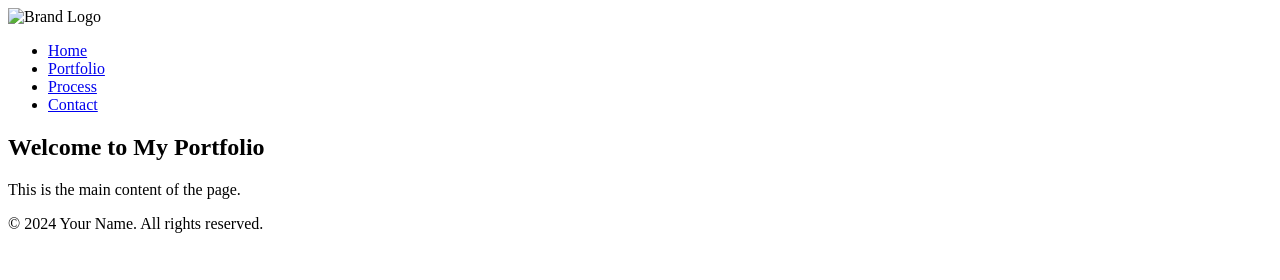
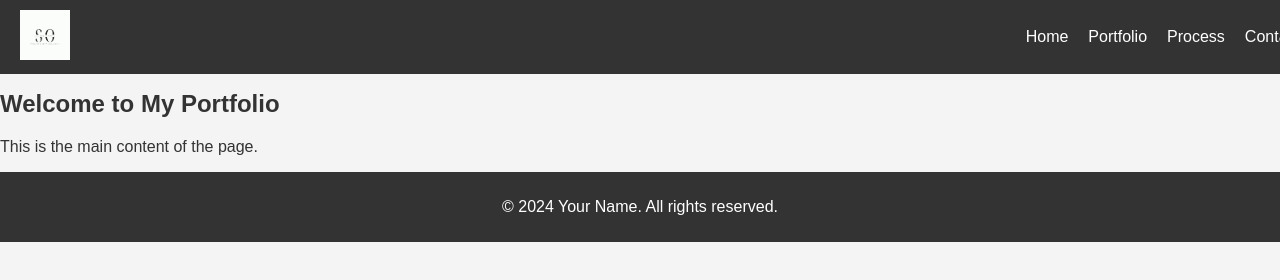
Before and after one commit to Samuel-Orsoni/Project_Management_Portfolio, a plain HTML site: page index.html in a window 1280 px wide. Drawn offline with Linux system fonts and the light colour scheme.

Commit message:
Added logo to top left corner and styled the navigation

```diff
--- a/css/styles.css
+++ b/css/styles.css
@@ -10,7 +10,7 @@ body {
 /* Top bar (header) styling */
 .top-bar {
     display: flex;
-    justify-content: space-between;
+    justify-content: space-between; /* Aligns the logo on the left and menu on the right */
     align-items: center;
     background-color: #333;
     padding: 10px 20px;
@@ -21,12 +21,12 @@ body {
     z-index: 1000;
 }
 
-/* Styling for the logo on the left */
+/* Logo styling */
 .logo img {
-    height: 40px; /* Adjust the size of your logo */
+    height: 50px; /* Adjust the height as needed */
 }
 
-/* Styling for the navigation menu on the right */
+/* Navigation menu styling */
 .nav-menu ul {
     list-style: none;
     margin: 0;
@@ -34,12 +34,10 @@ body {
     display: flex;
 }
 
-    /* Styling individual menu items */
     .nav-menu ul li {
         margin-left: 20px;
     }
 
-        /* Styling for the links */
         .nav-menu ul li a {
             color: white;
             text-decoration: none;
@@ -47,7 +45,6 @@ body {
             transition: color 0.3s;
         }
 
-            /* Hover effect for menu items */
             .nav-menu ul li a:hover {
                 color: #f4f4f4;
             }
--- a/index.html
+++ b/index.html
@@ -4,19 +4,21 @@
     <meta charset="UTF-8">
     <meta name="viewport" content="width=device-width, initial-scale=1.0">
     <title>My Portfolio</title>
-    <link rel="stylesheet" href="style.css">
+    <link rel="stylesheet" href="css/styles.css">
 </head>
 <body>
 
-    <!-- The same header will be included on all pages -->
+    <!-- Header with logo and navigation menu -->
     <header>
         <div class="top-bar">
-            <!-- Brand Logo -->
+            <!-- Brand Logo on the left -->
             <div class="logo">
-                <img src="logo.png" alt="Brand Logo">
+                <a href="index.html">
+                    <img src="images/Portfolio%20Website%20Logo%20Project%20management.png" alt="Brand Logo">
+                </a>
             </div>
 
-            <!-- Website Menu -->
+            <!-- Website Menu on the right -->
             <nav class="nav-menu">
                 <ul>
                     <li><a href="index.html">Home</a></li>
@@ -28,7 +30,7 @@
         </div>
     </header>
 
-    <!-- Your main content -->
+    <!-- Main content -->
     <section>
         <h1>Welcome to My Portfolio</h1>
         <p>This is the main content of the page.</p>
```
Also changed, not shown: images/Portfolio Website Logo Project management.png (added).
